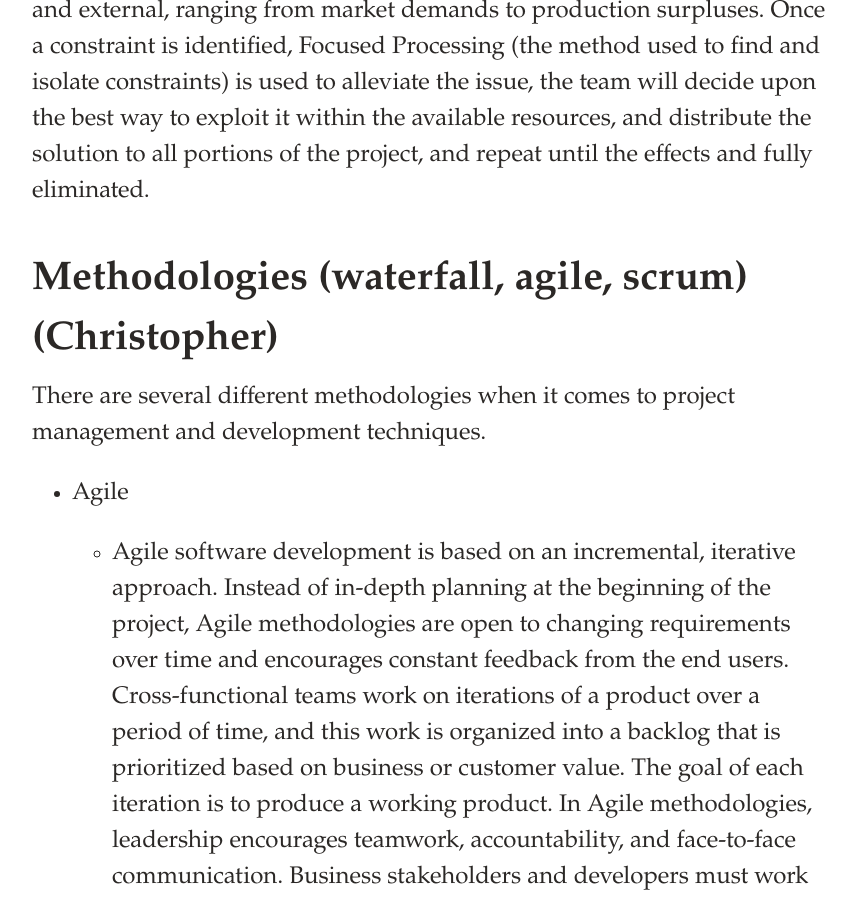
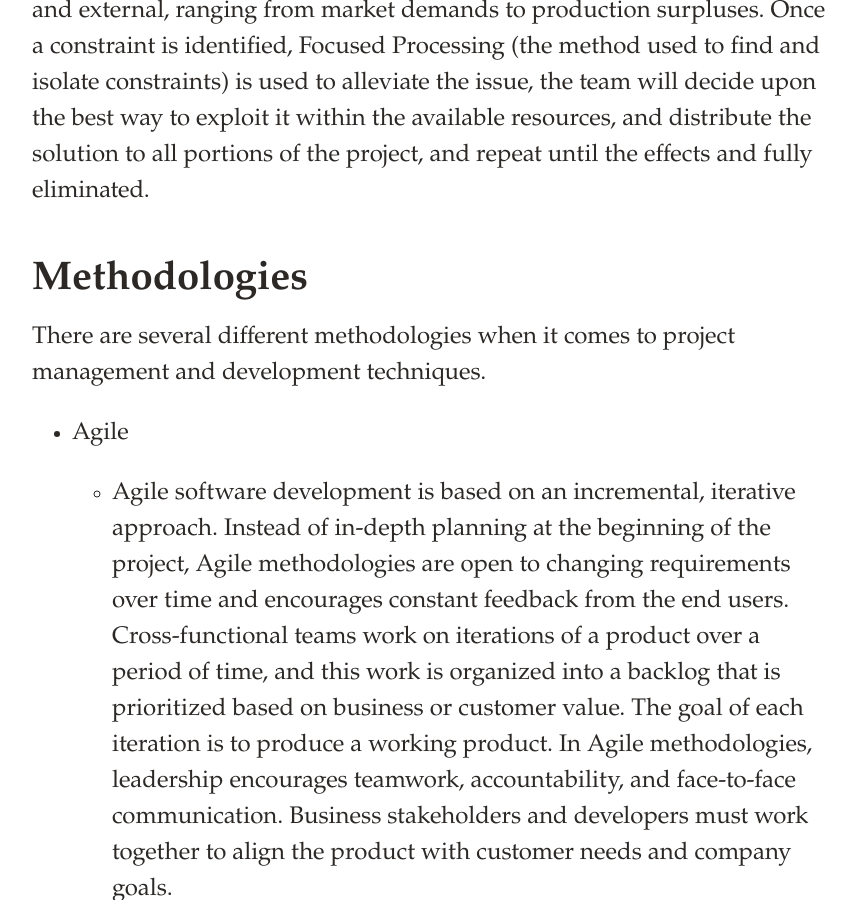
Before and after one commit to group-6-3300/AgileProjectManagement, a Jekyll site: the page built from _posts/2019-02-25-Project-Management.markdown, in a window 1280 px wide and 900 px high, scrolled down 3907 px. Shown: the whole window, without its empty margins (208-1064 px from the left). Built offline with Jekyll 4.4.1, drawn with Linux system fonts in a browser that asks for light colours.

Commit message:
Update 2019-02-25-Project-Management.markdown

```diff
--- a/_posts/2019-02-25-Project-Management.markdown
+++ b/_posts/2019-02-25-Project-Management.markdown
@@ -30,7 +30,7 @@ Founded in 1969, the project management institute (PMI), is now the leading not-
 In 1985, Eliyahu M. Goldratt, an Israeli Business Management Export published The Goal (Landau 2018). In the book, many methods and ideas for project management were explored, particularly a handful of assertions regarding the theory of constraints. Essentially, the theory of constraints is the idea that each individual constraint is an obstacle blocking management systems from achieving their ultimate goals (Landau 2018). It operates of the assumption that organizations are managed through the metrics of Throughput, Operational Expenses and Investment. Throughput is the rate at which you spend, earn and invest, and can be measured through profit, Investment Returns, Productivity and Investment Turns. Operational Expenses are the amount of money that is used to create new goal units, and investment is the next amount of currency invested in infrastructure.
 Constraints can be damaging to each one of these metrics, but what is a constraint? A constraint is anything that limits the productivity or established scope of a project. They can be both internal and external, ranging from market demands to production surpluses. Once a constraint is identified, Focused Processing (the method used to find and isolate constraints) is used to alleviate the issue, the team will decide upon the best way to exploit it within the available resources, and distribute the solution to all portions of the project, and repeat until the effects and fully eliminated.
 
-# Methodologies (waterfall, agile, scrum) (Christopher)
+# Methodologies
 There are several different methodologies when it comes to project management and development techniques.
 
 - Agile
```
